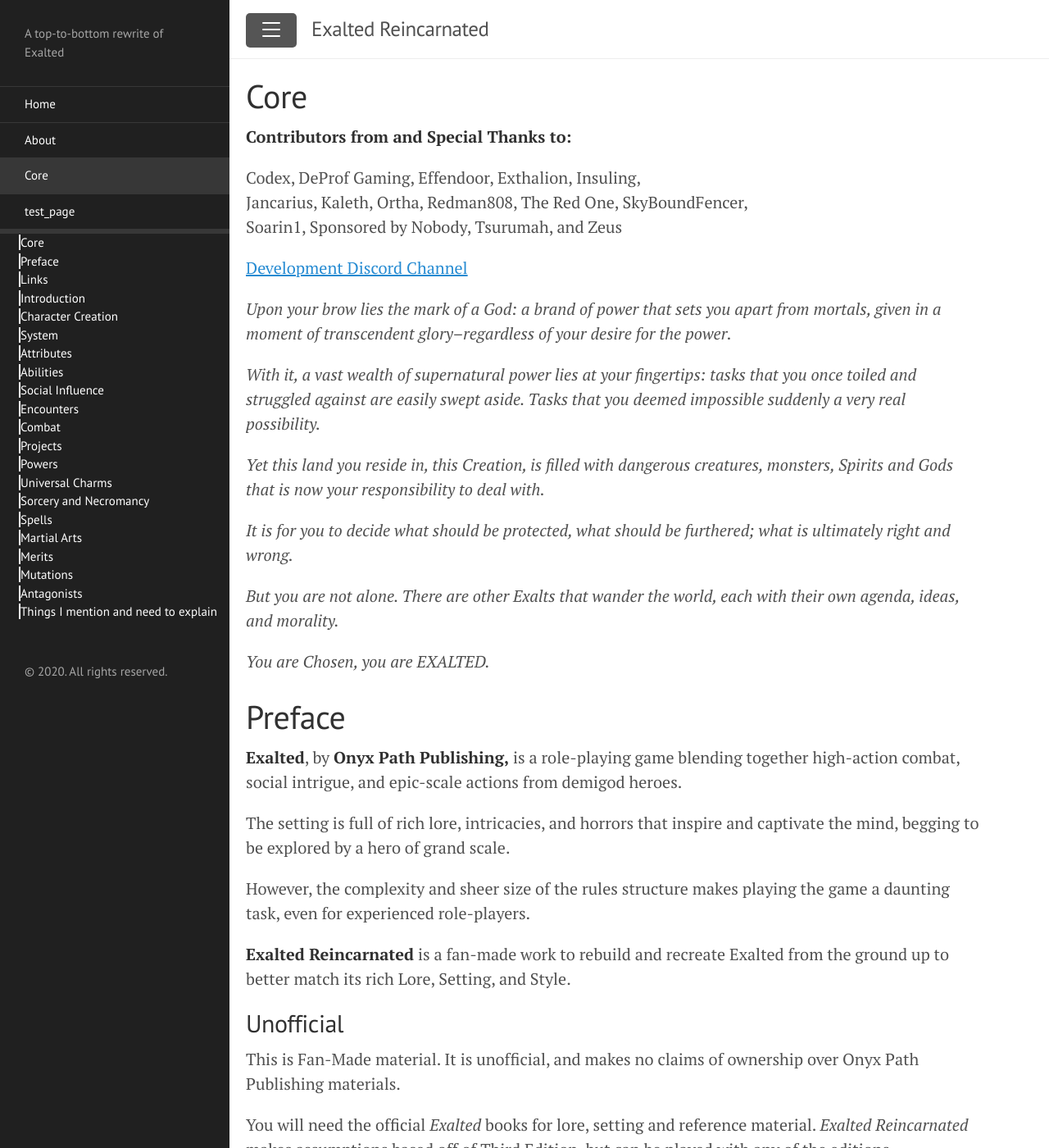
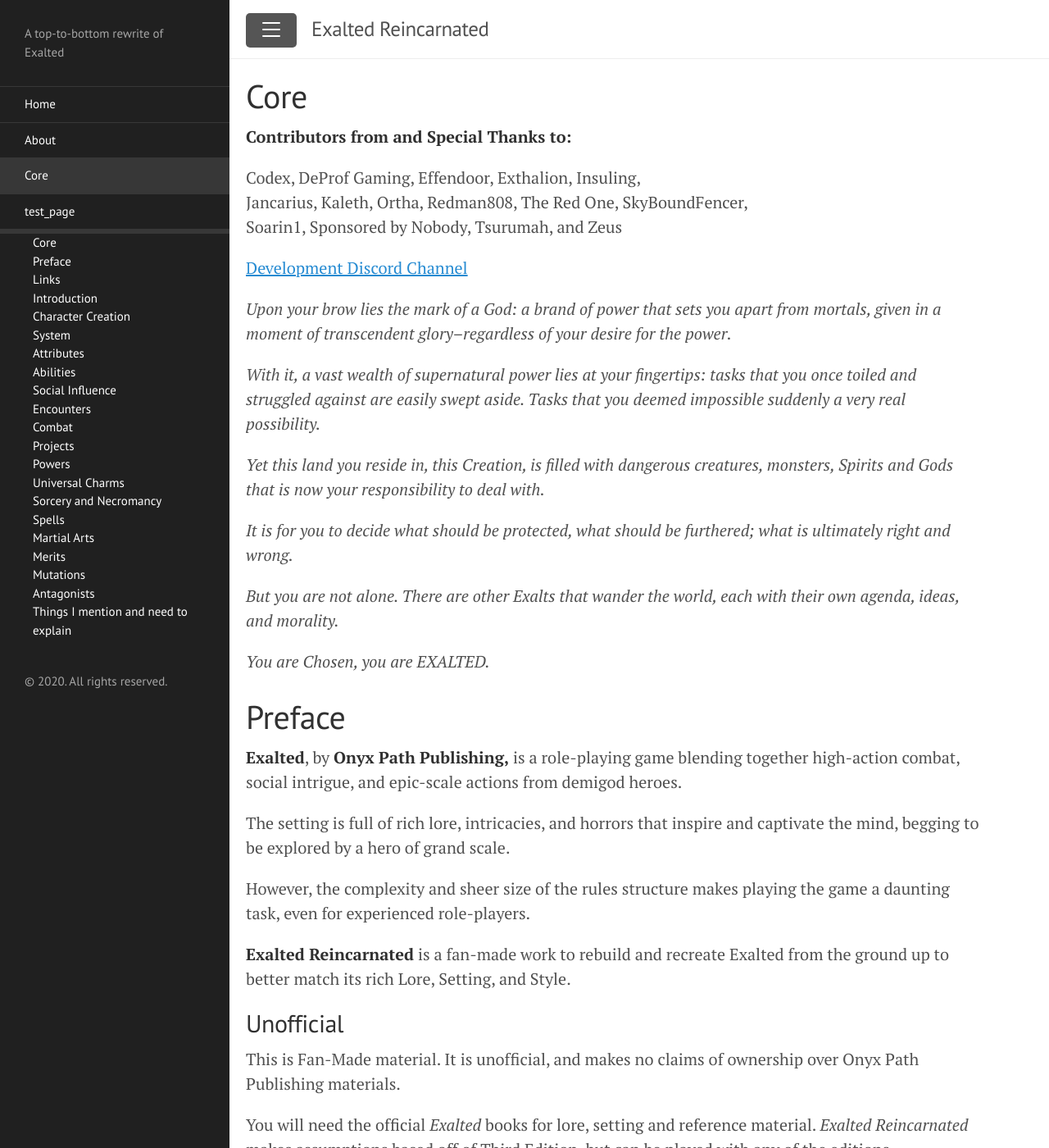
Before and after one commit to Dragonmystic707/exalted-reincarnated, a Jekyll site: the page built from docs/pages/core.md, in a window 1280 px wide and 1400 px high. Shown: the whole window at 82% size. Built offline with Jekyll 4.4.1, drawn with Linux system fonts in a browser that asks for light colours.

Commit message:
Navigation Testing

```diff
--- a/docs/public/css/sam.css
+++ b/docs/public/css/sam.css
@@ -1,3 +1,52 @@
+
+
+
+ul, ol {
+    margin-top: 0;
+    margin-bottom: 10px;
+}
+
+ul ul, ol ul, ul ol, ol ol {
+    margin-bottom: 0;
+}
+
+.scroll-nav__list {
+    list-style: none outside none;
+}
+
+.scroll-nav ol li ol {
+    display: none;
+}
+
+.scroll-nav ol li ol li:scroll-nav__item--active {
+    display: block;
+}
+
+.scroll-nav ol li:scroll-nav__item--active > ol {
+    display: block;
+}
+
+.scroll-nav li:scroll-nav__item--active > a {
+    border-left: 2px solid;
+    margin-left: -17px;
+    font-weight: bold;
+}
+
+/* .scroll-nav li > ul, ol {
+    display: none;
+}
+
+.scroll-nav ul, ol {
+    list-style: none outside none;
+    pointer-events: auto;
+}
+
+.scroll-nav li.active > ul {
+    display: block;
+}
+
+
+
 .scroll-nav__list {
     list-style: none outside none;
 }
@@ -23,7 +72,7 @@
     border-left: 2px solid;
     margin-left: -17px;
     font-weight: bold;
-}
+} */
 
 
 
```
